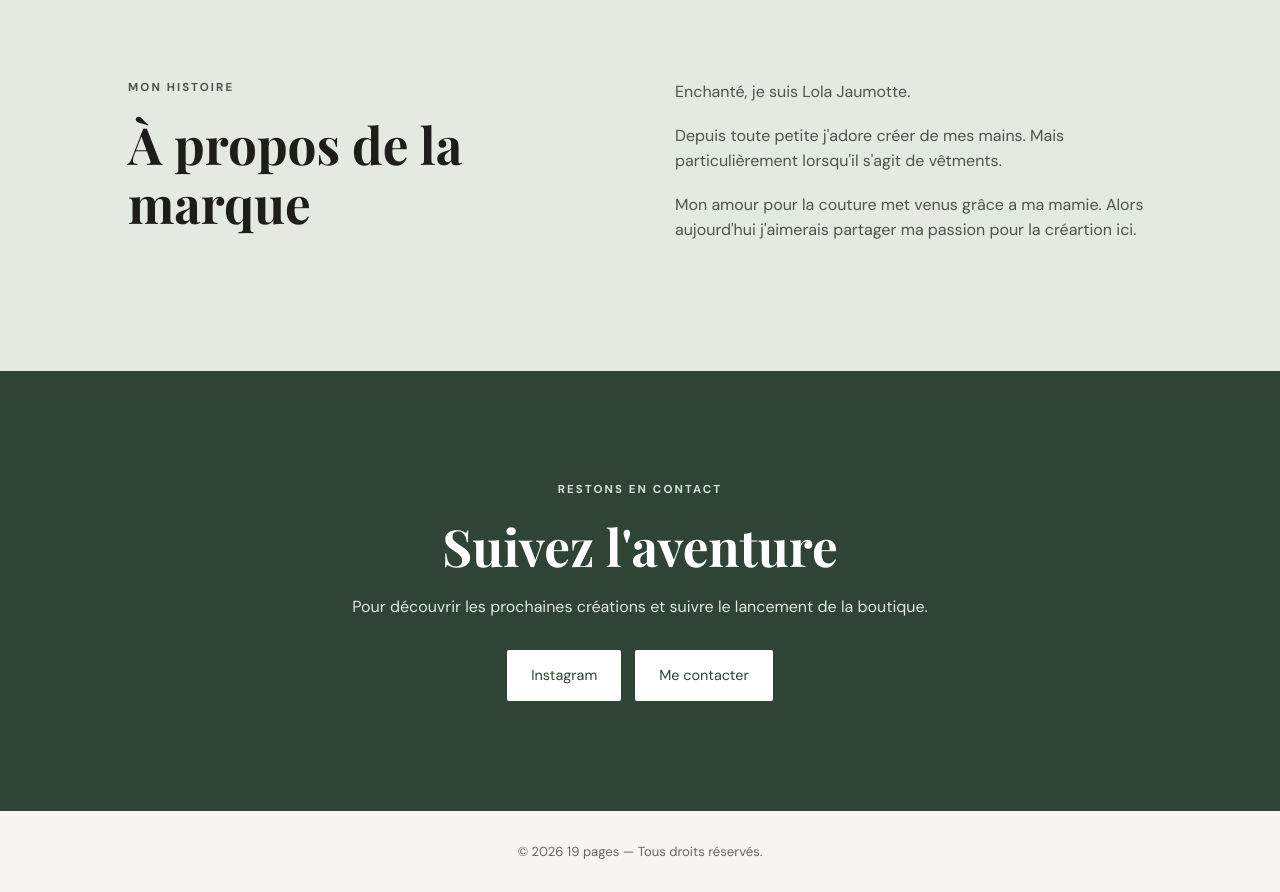
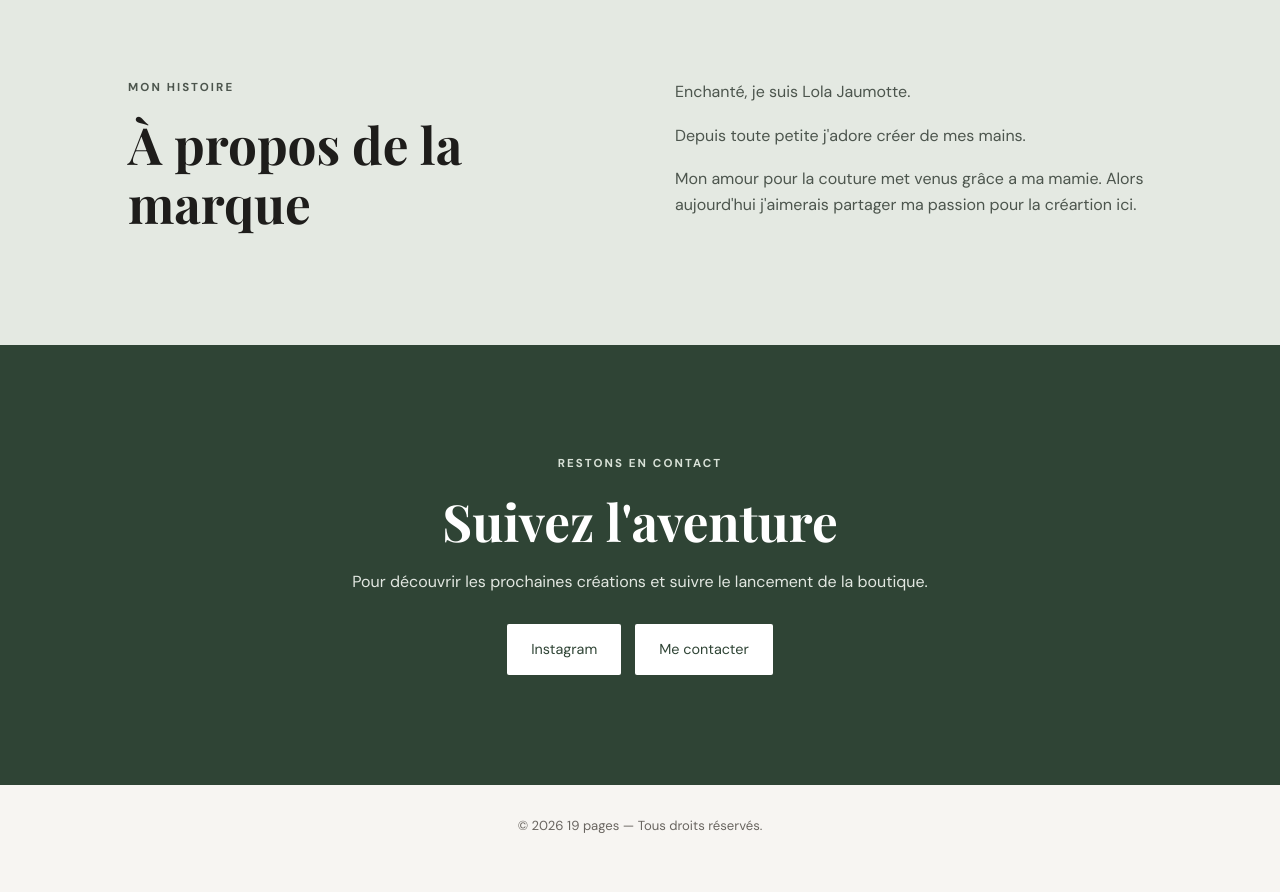
Before and after one commit to lolajaumotte-rgb/19e-page, a plain HTML site: page index.html in a window 1280 px wide. Shown: the part 2340-3232 px from the top of the page. After the commit the page ends 3206 px from the top, so only its background shows below. Drawn offline with nearby package versions, Linux system fonts and the light colour scheme.

Commit message:
Update index.html

```diff
--- a/index.html
+++ b/index.html
@@ -89,7 +89,7 @@
       </div>
       <div>
         <p>Enchanté, je suis Lola Jaumotte.</p>
-        <p>Depuis toute petite j'adore créer de mes mains. Mais particulièrement lorsqu'il s'agit de vêtments.</p>
+        <p>Depuis toute petite j'adore créer de mes mains.</p>
         <p>Mon amour pour la couture met venus grâce a ma mamie. Alors aujourd'hui j'aimerais partager ma passion pour la créartion ici.</p>
       </div>
     </section>
```
